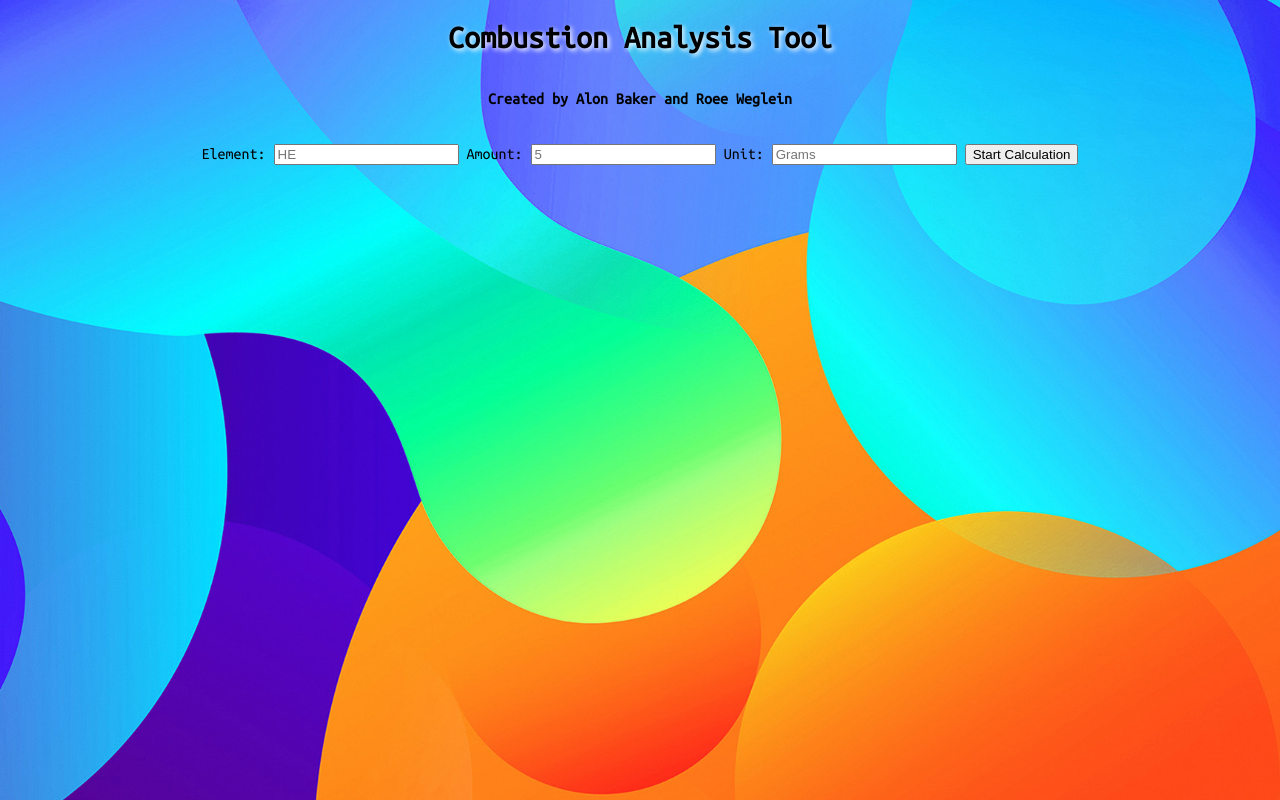
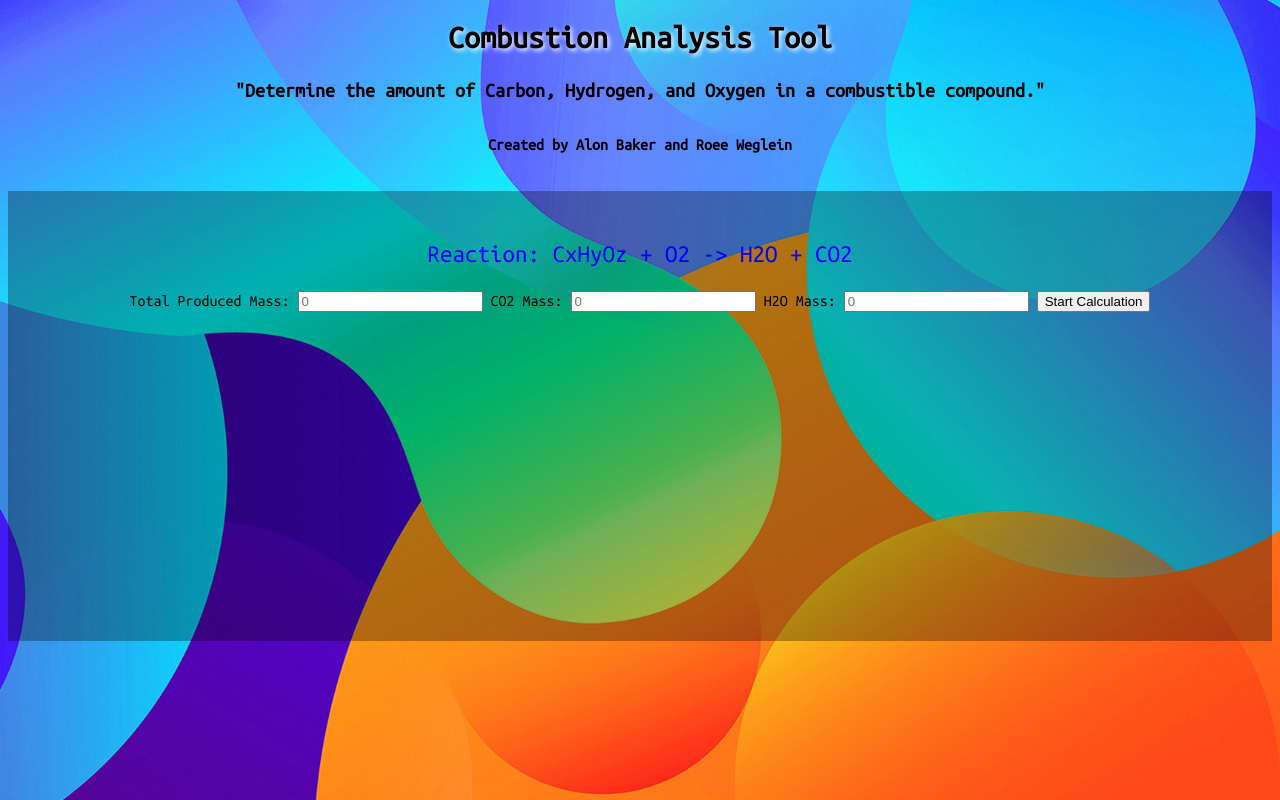
Before and after one commit to RealSycoBak/CombustionAnalysisTool, a Flask app: page / in a window 1280 px wide. Run offline with Flask 2, Linux system fonts and the light colour scheme.

Commit message:
Calculations Set 1

```diff
--- a/app.py
+++ b/app.py
@@ -1,4 +1,5 @@
 import unittest
+from xml.etree.ElementTree import ElementTree
 from flask import Flask, redirect, url_for, render_template, request, flash
 
 app = Flask(__name__)
@@ -33,20 +34,28 @@ elements_dict = {'H' : 1.008,'HE' : 4.003, 'LI' : 6.941, 'BE' : 9.012,
                  'NH' : 284, 'FL' : 289, 'MC' : 288, 'LV' : 292, 'TS' : 294,
                  'OG' : 294}
 
+
 @app.route('/calculate', methods=['GET', 'POST'])
 def Calculate():
   if request.method == "POST":
-       amount = request.form.get("AMT")
-       unit = request.form.get("UNT")
-       element = request.form.get("ELE")
-       return str(convert(amount, unit, element))
+       waterMass = float(request.form.get("H2Omass"))
+       carbonDioxideMass = float(request.form.get("CO2mass"))
+       totalMass = float(request.form.get("TTmass"))
+       molesCarbon = carbonDioxideMass / (elements_dict["C"]+(elements_dict["O"]*2))
+       massCarbon = molesCarbon * elements_dict["C"]
+       molesHydrogen = (waterMass * 2) / (elements_dict["O"]+(elements_dict["H"]*2))
+       massHydrogen = molesHydrogen* elements_dict["H"]
+       massOxygen = totalMass - massCarbon - massHydrogen
+       molesOxygen = massOxygen / elements_dict["O"]
+       least = 100000000000000
+       for i in [molesHydrogen, molesCarbon, molesOxygen]:
+        if i<least:
+          least = i
+       FinalOxygen = str(int((molesOxygen/least) * 2)) #we need to make it to check if any of the numbers are .5 or a deciaml. So it knows when to round up or down or multiply all by 2.
+       FinalCarbon =str(int((molesCarbon/least) * 2))
+       FinalHydrogen = str(int((molesHydrogen/least) * 2))
+       return "C" + FinalCarbon + "H" + FinalHydrogen + "O" + FinalOxygen
   return render_template("index.html")
-
-def convert(amount, unit, element):
-  if unit == "Grams":
-    return float(amount) * elements_dict[element]
-  else:
-    return float(amount) / elements_dict[element]
 
 
 @app.route('/')
--- a/static/home.css
+++ b/static/home.css
@@ -15,3 +15,12 @@ h1 {
 h6 {
     font-size: 16px;
 }
+h4 {
+    font-size: 20px;
+}
+
+.calculator {
+    background-color: rgba(0,0,0,0.3);
+    width: 100%;
+    height: 450px;
+}
--- a/templates/index.html
+++ b/templates/index.html
@@ -16,16 +16,20 @@
 <body>
     <div class="title">
         <h1 id="main">Combustion Analysis Tool</h1>
+        <h4 id="desc">"Determine the amount of Carbon, Hydrogen, and Oxygen in a combustible compound."</h6>
         <h6 id="sub">Created by Alon Baker and Roee Weglein</h6>
     </div>
     <div class="calculator">
+        <p style="color:blue; font-size: 25px; padding-top: 50px;">Reaction: CxHyOz + O2 -> H2O + CO2</p>
         <form action="/calculate" method="post">
-            <label for="ELE">Element:</label>
-<input type="text" id="ELE" name="ELE" placeholder="HE">
-            <label for="AMT">Amount:</label>
-<input type="text" id="AMT" name="AMT" placeholder="5">
-            <label for="UNT">Unit:</label>
-<input type="text" id="UNT" name="UNT" placeholder="Grams">
+            <label for="TTmass">Total Produced Mass:</label>
+<input type="text" id="TTmass" name="TTmass" placeholder="0">
+            <label for="CO2mass">CO2 Mass:</label>
+<input type="text" id="CO2mass" name="CO2mass" placeholder="0">
+            <label for="H2Omass">H2O Mass:</label>
+<input type="text" id="H2Omass" name="H2Omass" placeholder="0">
+
+
 <button type="submit">Start Calculation</button>
         </form>
     </div>
```
